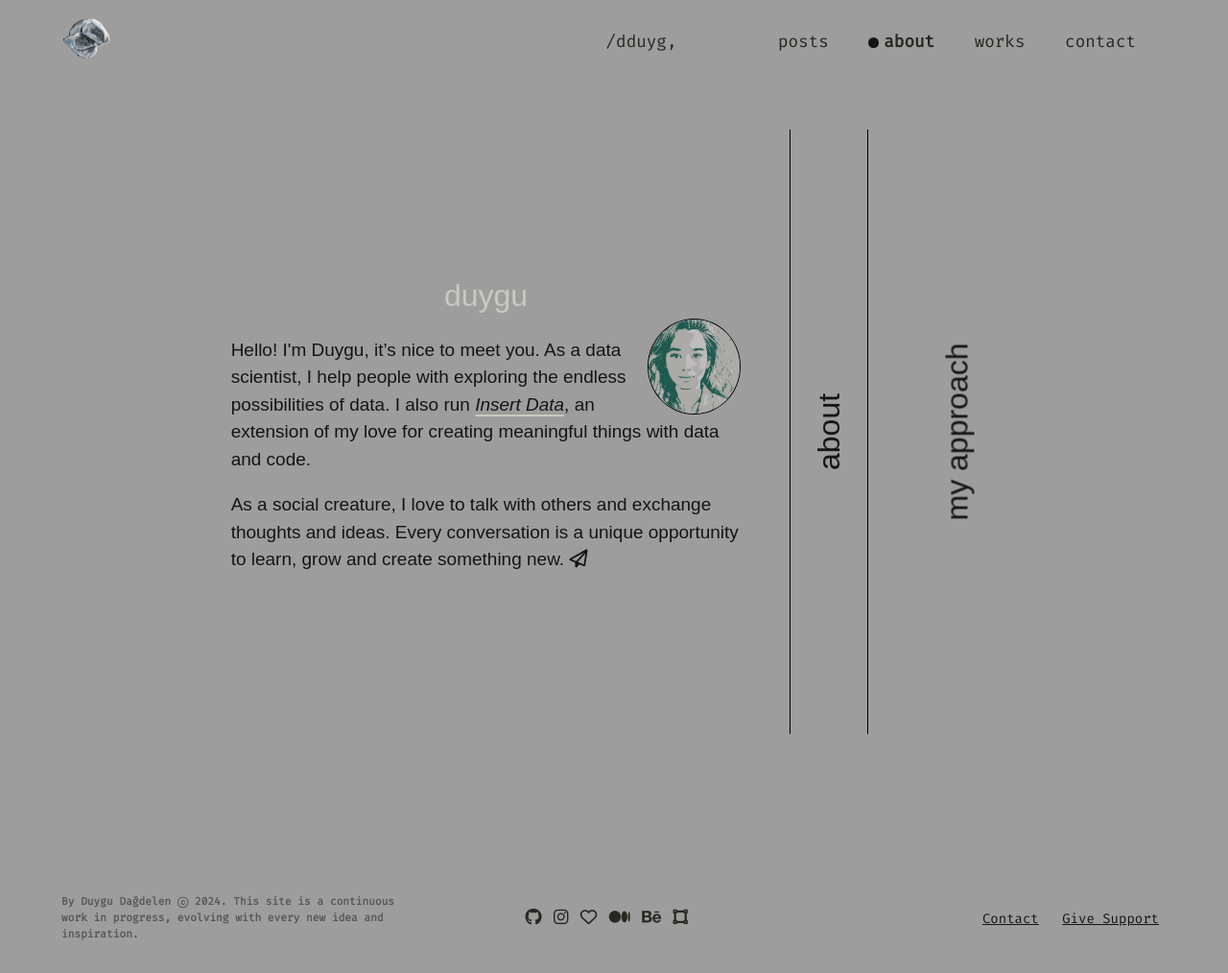
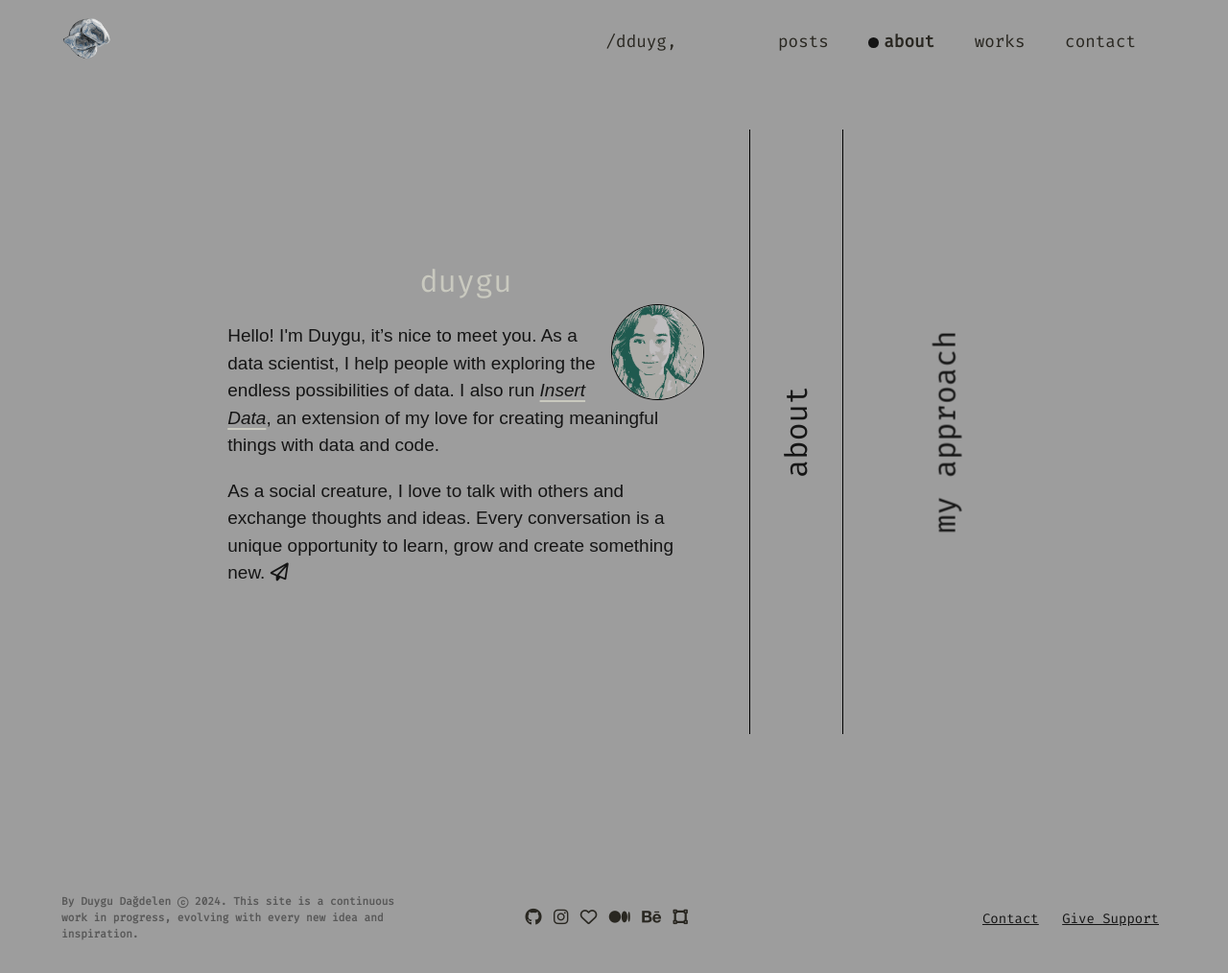
Before and after one commit to dduyg/duuuy, a Jekyll site: the page built from about.html, in a window 1280 px wide. Shown: the whole page at 96% size. Built offline with Jekyll 4.4.1, drawn with Linux system fonts in a browser that asks for light colours; nearby versions of some CDN libraries; some web fonts are replaced.

Commit message:
Update about-panel.css

```diff
--- a/assets/about-panel.css
+++ b/assets/about-panel.css
@@ -25,15 +25,13 @@
 #approach {
   border-right: none;
 }
-#contact i {
+#approach i {
   font-size: 1.1em;
-  padding-left: 15px;
-  padding-right: 15px;
 }
 
 /*  Panel */
 header {
-  font-family: "Sofia Sans Extra Condensed", sans-serif;
+  font-family: var(--mono-font);
   transform: rotate(-90deg);
   font-size: min(5vw, 32px);
   margin: 0;
```
